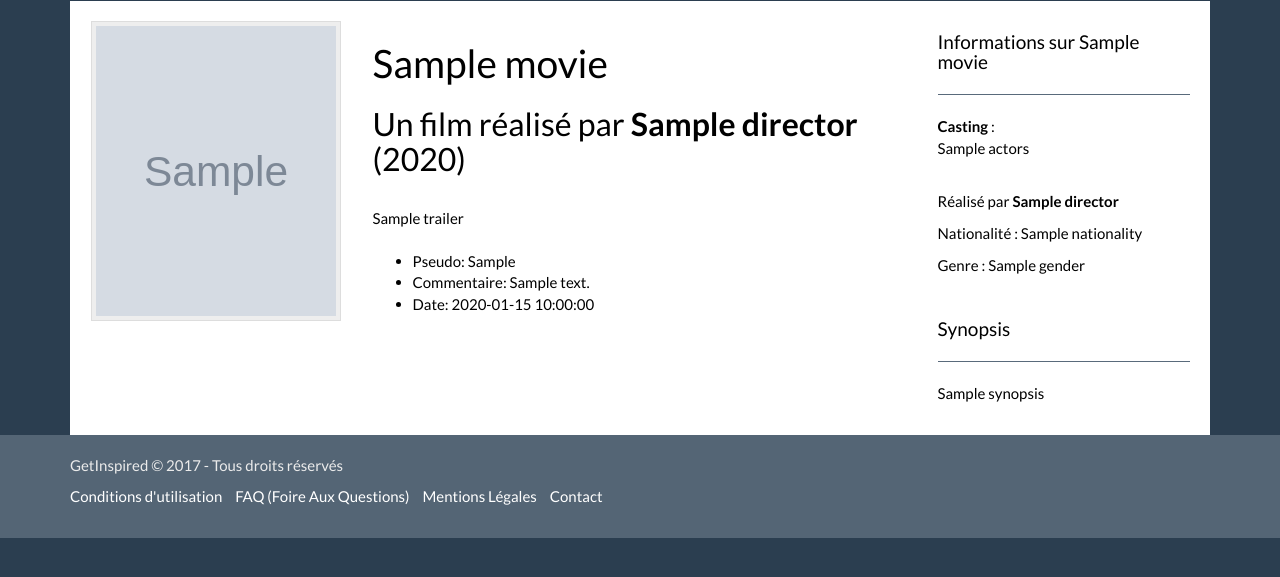
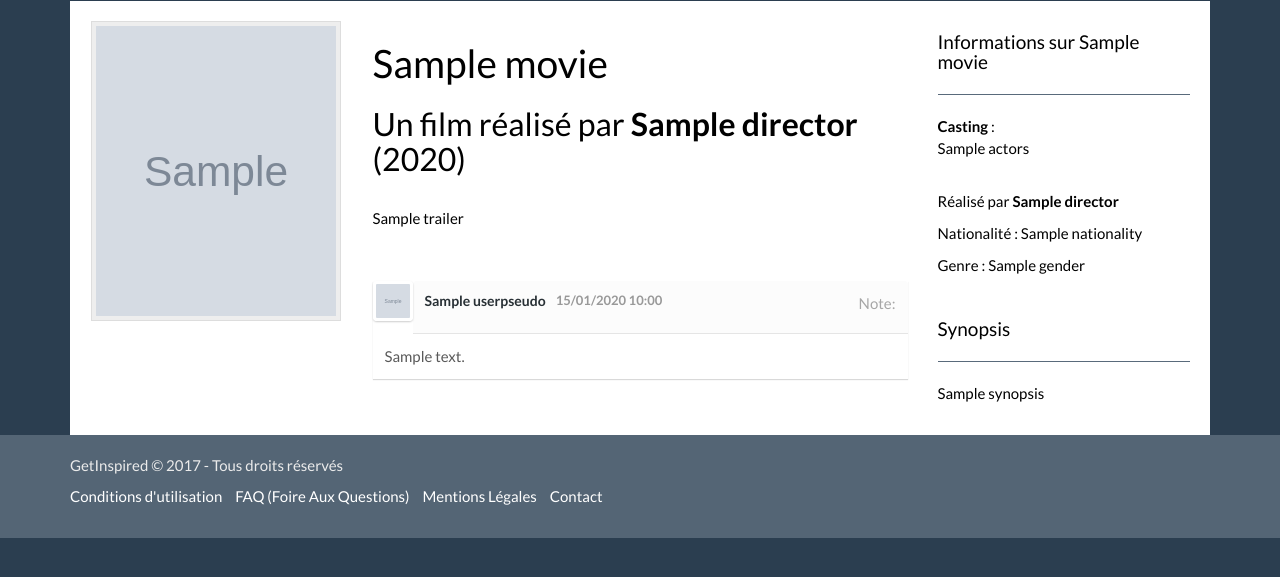
Before and after one commit to jordanmuller/Silex_getinspired, a PHP site: template templates/movie_detail.html.twig in a window 1280 px wide. Shown: the part 60-637 px from the top of the page. Run offline with PHP 8.4, Linux system fonts and the light colour scheme; the template is opened without the code that fills it: most values are stand-ins (such as "Sample title", 1, 10 or a date in 2020); grey boxes marked "Sample" are stand-in pictures; some libraries are stand-ins or nearby versions.

Commit message:
mise en page des commentaires

```diff
--- a/src/Entity/Review.php
+++ b/src/Entity/Review.php
@@ -68,6 +68,12 @@ class Review
         }
     }
 
+    public function getUserAvatar() {
+        if(!is_null($this->user)) {
+            return $this->user->getAvatar();
+        }
+    }
+
     public function getIdMovie() {
         if(!is_null($this->movie))
         {
--- a/src/Repository/ReviewRepository.php
+++ b/src/Repository/ReviewRepository.php
@@ -74,6 +74,7 @@ class ReviewRepository extends RepositoryAbstract
         $user
             ->setId_user($data['id_user'])
             ->setPseudo($data['pseudo'])
+            ->setAvatar($data['avatar'])
 
         ;
 
--- a/templates/layout.html.twig
+++ b/templates/layout.html.twig
@@ -4,6 +4,8 @@
         <title>{% block title '' %}GetInspired - Accueil</title>
 
         {% block stylesheets %}
+            {# lien vers le cdn de font awesome #}
+            <link href="https://maxcdn.bootstrapcdn.com/font-awesome/4.7.0/css/font-awesome.min.css" rel="stylesheet" type="text/css" />
             {# Lien vers le thème Bootstrap #}
             <link href="{{ asset('css/bootstrap_css/bootstrap.min.css')}}" rel="stylesheet" type="text/css" />
             {# asset() génère un chemin pour les fichiers qui se trouvent dans le répertoire web #}
--- a/templates/movie_detail.html.twig
+++ b/templates/movie_detail.html.twig
@@ -38,13 +38,28 @@
                         </form>
                     {% endif %}
 
+                    <ul id="comments-list" class="comments-list">
+                    {# on boucle pour afficher les commentaires #}
                     {% for review in reviews %}
-                        <ul>
-                            <li>Pseudo: {{ review.userPseudo }}</li>
-                            <li>Commentaire: {{ review.content }}</li>
-                            <li>Date: {{ review.date_enregistrement }}</li>
-                        </ul>
+			<li>
+                            <div class="comment-main-level">
+                                <!-- Avatar -->
+                                <div class="comment-avatar"><img src="{{ asset('img/' ~ review.Useravatar) }}" alt=""></div>
+                                <!--Container du comment -->
+                                <div class="comment-box">
+                                        <div class="comment-head">
+                                                <p class="comment-name">{{ review.Userpseudo }}</p>
+                                                <span>{{ review.date_enregistrement|date('d/m/Y H:i') }}</span>
+                                                <p class="rating">Note: </p>
+                                        </div>
+                                        <div class="comment-content">
+                                            {{ review.content }}
+                                        </div>
+                                </div>
+                            </div>
+                        <li>
                     {% endfor %}
+                    </ul>
                 </div>
                 <div class="col-sm-3">
                     <h4>Informations sur {{ movie.title }}</h4>
@@ -67,6 +82,6 @@
 {% endblock %}
 
 {% block javascripts %}
-
+    {{ parent() }}
     <script src="{{ asset('js/movie_detail.js') }}"></script>
 {% endblock %}
--- a/web/css/movie_detail.css
+++ b/web/css/movie_detail.css
@@ -29,3 +29,119 @@ div.liens input {
 #myModalLabel {
     color: white;
 }
+
+/* CSS des COMMENTAIRES  */
+
+.comments-list {
+    padding-left: 0;
+    margin-top: 30px;
+    position: relative;
+}
+
+.comments-list li {
+    margin-bottom: 15px;
+    display: block;
+    position: relative;
+}
+
+/* Avatar */
+.comments-list .comment-avatar {
+    width: 40px;
+    height: 40px;
+    float: left;
+    border: 3px solid #FFF;
+    -webkit-border-radius: 4px;
+    -moz-border-radius: 4px;
+    border-radius: 4px;
+    -webkit-box-shadow: 0 1px 2px rgba(0,0,0,0.2);
+    -moz-box-shadow: 0 1px 2px rgba(0,0,0,0.2);
+    box-shadow: 0 1px 2px rgba(0,0,0,0.2);
+    overflow: hidden;
+}
+
+.comments-list .comment-avatar img {
+    width: 100%;
+    height: 100%;
+}
+
+.comment-main-level:after {
+    content: '';
+    width: 0;
+    height: 0;
+    display: block;
+    clear: both;
+}
+
+/* Commentaires  */
+.comments-list .comment-box {
+    -webkit-box-shadow: 0 1px 1px rgba(0,0,0,0.15);
+    -moz-box-shadow: 0 1px 1px rgba(0,0,0,0.15);
+    box-shadow: 0 1px 1px rgba(0,0,0,0.15);
+}
+
+.comments-list .comment-box:before, .comments-list .comment-box:after {
+    height: 0;
+    width: 0;
+    position: absolute;
+    display: block;
+    border-width: 10px 12px 10px 0;
+    border-style: solid;
+    border-color: transparent #FCFCFC;
+    top: 8px;
+    left: -11px;
+}
+
+.comments-list .comment-box:before {
+    border-width: 11px 13px 11px 0;
+    border-color: transparent rgba(0,0,0,0.05);
+    left: -12px;
+}
+
+.comment-box .comment-head {
+    background: #FCFCFC;
+    padding: 10px 12px;
+    border-bottom: 1px solid #E5E5E5;
+    overflow: hidden;
+    -webkit-border-radius: 4px 4px 0 0;
+    -moz-border-radius: 4px 4px 0 0;
+    border-radius: 4px 4px 0 0;
+}
+
+.comment-box .comment-head .rating {
+    float: right;
+    margin-left: 14px;
+    position: relative;
+    top: 2px;
+    color: #A6A6A6;
+    -webkit-transition: color 0.3s ease;
+    -o-transition: color 0.3s ease;
+    transition: color 0.3s ease;
+}
+
+.comment-box .comment-name {
+    color: #283035;
+    font-size: 14px;
+    font-weight: bold;
+    float: left;
+    margin-right: 10px;
+}
+
+.comment-box .comment-name a {
+    color: #283035;
+}
+
+.comment-box .comment-head span {
+    float: left;
+    color: #999;
+    font-size: 13px;
+}
+
+.comment-box .comment-content {
+    background: #FFF;
+    padding: 12px;
+    font-size: 15px;
+    color: #595959;
+    -webkit-border-radius: 0 0 4px 4px;
+    -moz-border-radius: 0 0 4px 4px;
+    border-radius: 0 0 4px 4px;
+}
```
Also changed, not shown: web/img/5996af79daafb_5995b4ac5e0e1_ace-ventura.png (added).
